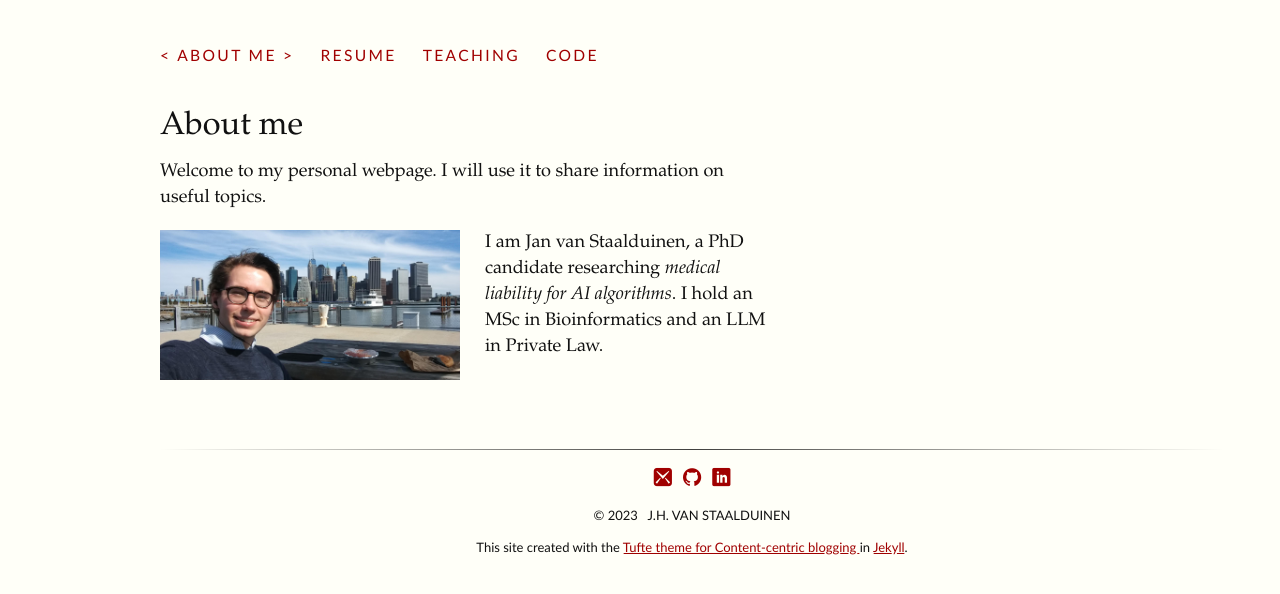
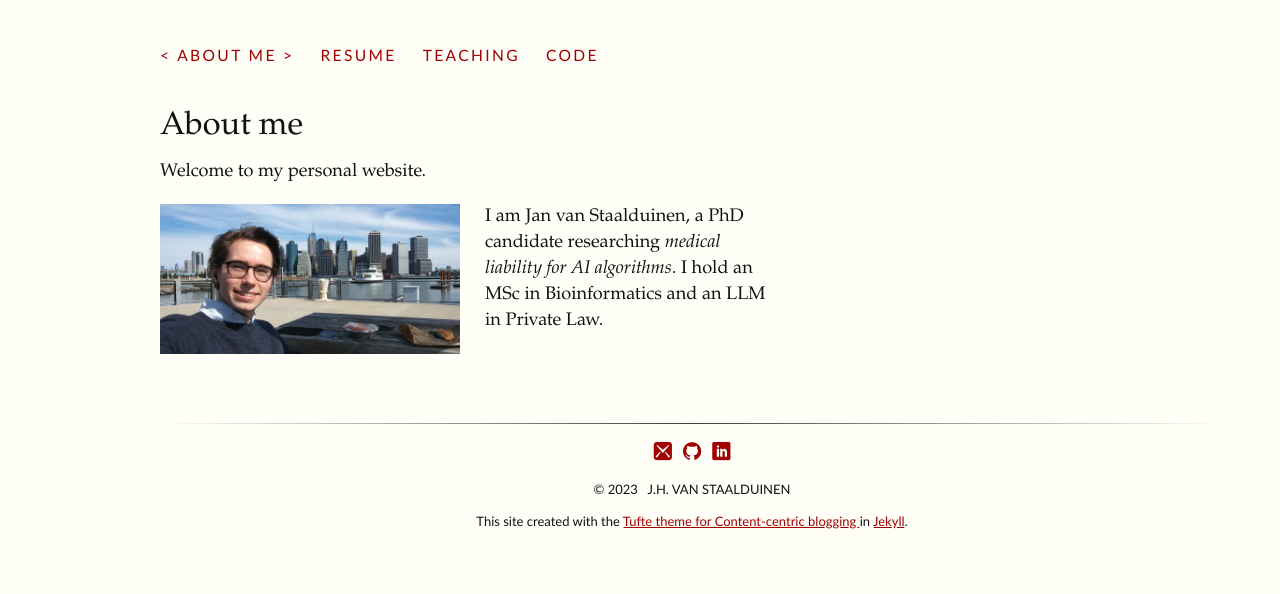
Before and after one commit to jhvanstaalduinen/jhvanstaalduinen.github.io, a Jekyll site: the page built from index.html, in a window 1280 px wide. Shown: the top 594 px of the page. Built offline with Jekyll 4.4.1, drawn with Linux system fonts in a browser that asks for light colours; some web fonts are replaced.

Commit message:
update index

```diff
--- a/index.html
+++ b/index.html
@@ -4,7 +4,7 @@ title: About me
 # Note that this index page uses a full-width layout!
 ---
 
-<p>Welcome to my personal webpage. I will use it to share information on useful topics.</p>
+<p>Welcome to my personal website.</p>
 
 <p><img src='assets/img/picture_jan_NY.jpg' width='300' style="float:left;margin:25px;margin-left:0;margin-top:0;"/>
 I am Jan van Staalduinen, a PhD candidate researching <i>medical liability for AI algorithms</i>. I hold an MSc in Bioinformatics and an LLM in Private Law.</p>
```
